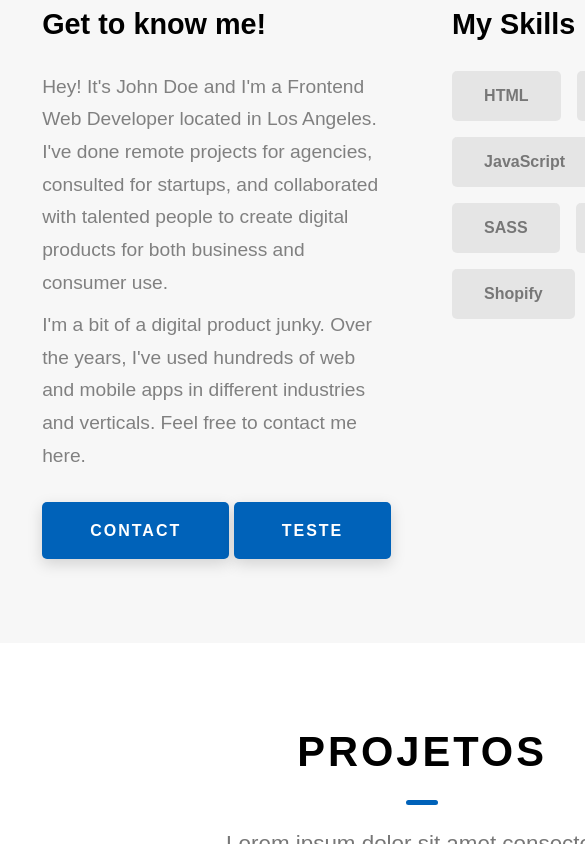
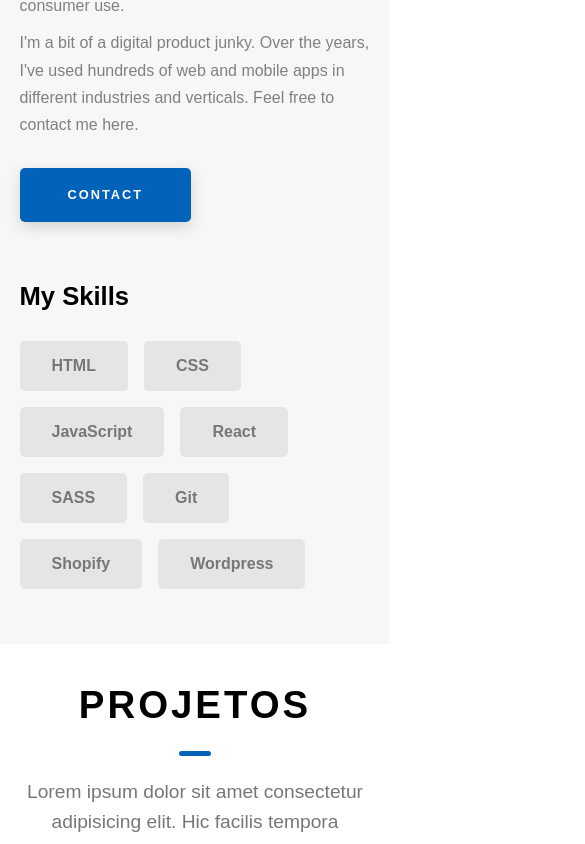
Before and after one commit to augustocesarfmo/site-ancora, a plain HTML site: page index.html in a window 390 px wide. Shown: the part 1156-2000 px from the top of the page, 585 px wide, since content can reach past the window. Drawn offline with Linux system fonts and the light colour scheme.

Commit message:
feat: implements website responsiveness

```diff
--- a/index.html
+++ b/index.html
@@ -21,16 +21,18 @@
 
     <nav>
       <ul>
-        <li><a href="teste">HOME</a></li> <!-- TODO: uppercase -->
+        <li><a href="#section-home">HOME</a></li> <!-- TODO: uppercase -->
         <li><a href="#section-about-me">ABOUT</a></li>
         <li><a href="#section-projects">PROJECTS</a></li>
-        <li><a href="teste">CONTACT</a></li>
+        <li><a href="#section-contact">CONTACT</a></li>
       </ul>
     </nav>
+
+    <i class="fa fa-bars" aria-hidden="true"></i>
   </header>
 
   <main>
-    <section class="section section-home">
+    <section class="section section-home" id="section-home">
       <h1>OLÁ, MEU NOME É AUGUSTO CÉSAR</h1>
       <p>Lorem ipsum dolor sit amet consectetur adipisicing elit. Hic facilis tempora explicabo quae quod deserunt eius
         sapiente solutions for complex problems</p>
@@ -58,7 +60,6 @@
             mobile apps in
             different industries and verticals. Feel free to contact me here.</p>
           <a href="" class="btn" style="margin-top: 30px;">contact</a>
-          <a href="" class="btn">Teste</a>
         </div>
 
         <div>
@@ -123,7 +124,8 @@
         </li>
       </ul>
     </section>
-    <section id="section-contact" class="section section-contact">
+
+    <section class="section section-contact" id="section-contact">
       <h2>Contact</h2>
       <p class="subtitle">Lorem ipsum dolor sit amet consectetur adipisicing elit. Hic facilis tempora explicabo quae
         quod deserunt eius sapiente</p>
@@ -146,7 +148,7 @@
           <label for="message">
             Mensagem:
           </label>
-          <textarea required="" cols="30" rows="10" placeholder="Digite sua mensagem" name="message"></textarea>
+          <textarea required="" rows="10" placeholder="Digite sua mensagem" name="message"></textarea>
         </div>
 
         <button type="submit" class="btn">Submit</button>
--- a/styles/global.css
+++ b/styles/global.css
@@ -2,6 +2,10 @@
   margin: 0px;
   padding: 0px;
   list-style: none;
+}
+
+html {
+  scroll-behavior: smooth;
 }
 
 textarea {
@@ -29,7 +33,7 @@ body {
   background: #0062b9;
   color: #fff;
   padding: 1.2rem 3rem;
-  font-size: 1rem;
+  font-size: 0.8rem;
   text-transform: uppercase;
   letter-spacing: 2px;
   display: inline-block;
@@ -115,6 +119,10 @@ header {
   font-weight: 700;
 }
 
+header i {
+  display: none !important;
+}
+
 nav>ul {
   display: flex;
 }
@@ -166,8 +174,8 @@ header .header-profile>.avatar-img {
 .section-home .btn {
   background-color: white;
   color: black;
-  padding: 1.4rem 6rem;
-  font-size: 1.2rem;
+  padding: 1.4rem 4rem;
+  font-size: 1rem;
 }
 
 /* section about me */
@@ -239,7 +247,8 @@ header .header-profile>.avatar-img {
       rgba(0, 98, 185, 0.8)),
     url(../assets/common-bg.svg);
   background-position: center;
-
+  display: flex;
+  flex-direction: column;
 }
 
 .section-contact>h2,
@@ -303,7 +312,7 @@ footer {
 footer>.footer-top {
   display: flex;
   justify-content: space-between;
-  padding: 7% 0;
+  padding: 3rem 0;
 }
 
 .footer-top h4 {
@@ -332,3 +341,85 @@ footer>.footer-top {
   padding: 2.6rem 0;
   font-size: 0.7rem;
 }
+
+/* Medium devices (landscape tablets, 768px and up) */
+@media only screen and (max-width: 768px) {
+  .subtitle {
+    font-size: 1.2rem;
+    margin: 0px 0px;
+  }
+
+  .paragraph {
+    font-size: 1rem;
+  }
+
+  h1 {
+    font-size: 2.1rem;
+  }
+
+  h2 {
+    font-size: 2.4rem;
+  }
+
+  h3 {
+    font-size: 1.6rem;
+  }
+
+  h4 {
+    font-size: 1.0rem;
+  }
+
+  header>nav {
+    display: none;
+  }
+
+  header i {
+    display: block !important;
+  }
+
+  .section-home>p {
+    margin: 0px;
+    font-size: 1.2rem;
+  }
+
+  .section-about-me-content {
+    /* Change number of columns */
+    grid-template-columns: 1fr;
+    row-gap: 60px;
+  }
+
+  .section-projects>ul li {
+    /* Change number of columns */
+    grid-template-columns: 1fr;
+    row-gap: 1.6rem;
+  }
+
+  .section-projects .project-content {
+    /* Center objects */
+    display: flex;
+    align-items: center;
+    text-align: center;
+  }
+
+  .section-contact>form {
+    padding: 2rem;
+    margin-left: 1rem;
+    margin-right: 1rem;
+  }
+
+  .section-contact input,
+  textarea {
+    color: #333;
+    font-size: 0.8rem;
+  }
+
+  footer>.footer-top {
+    display: flex;
+    flex-direction: column-reverse;
+    gap: 50px;
+  }
+
+  .footer-top>div:first-child {
+    width: auto;
+  }
+}
```
